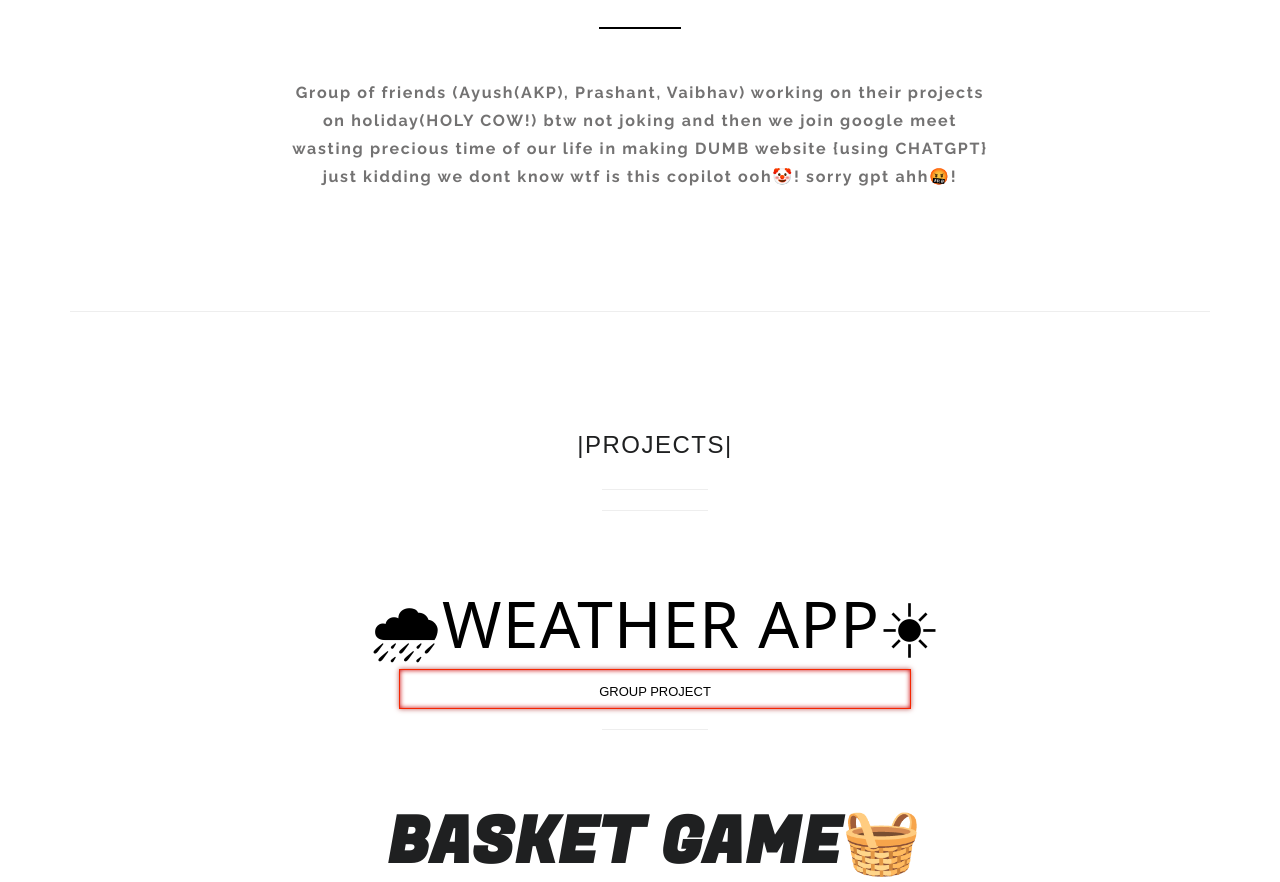
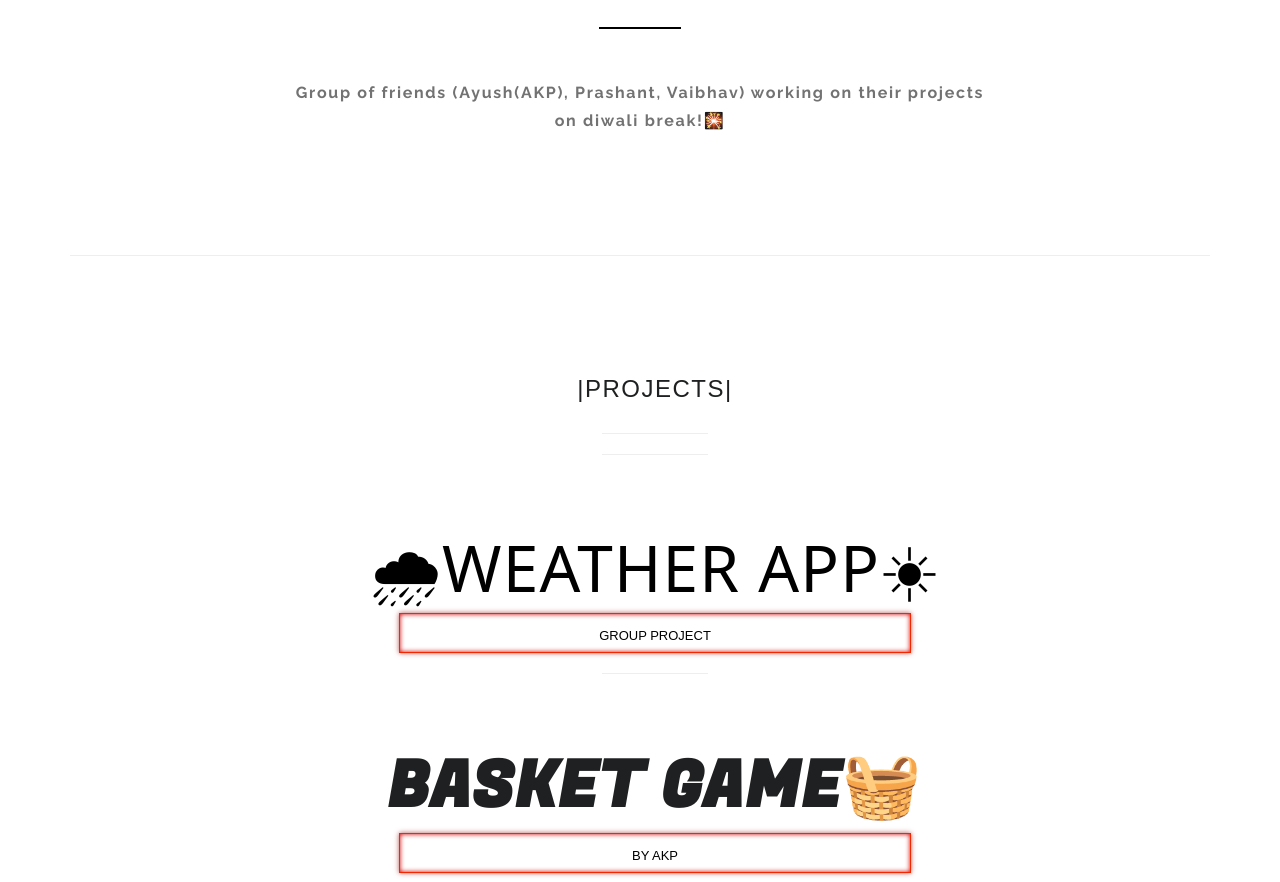
Before and after one commit to White-hat-Sr/ATV-Projects, a plain HTML site: page index.html in a window 1280 px wide. Shown: the part 1185-2067 px from the top of the page. Drawn offline with nearby package versions, Linux system fonts and the light colour scheme; some packages are replaced by stand-ins of ours; a web font is replaced by a local one.

Commit message:
Update index.html

```diff
--- a/index.html
+++ b/index.html
@@ -92,11 +92,12 @@
                         <h1>Great Projects Requires
                         </h1>
                         <div class="div-line"></div>
-                        <p class="hero">From BMR APP to tic tac toe and many interesting games too</p>
+                        <p class="hero">From BMR APP to tic tac toe and many interesting projects</p>
                       </li>
                       <li class="caption">
                         <h1>Great Intelligence(Artificial)!</h1>
                         <div class="div-line"></div>
+
                         <p class="hero">GPT hahah we dont even what that shit is we just use😭</p>
                       </li>
 
@@ -139,10 +140,7 @@
                 <hr>
                 <p class="about-text" ><strong>
                 Group of friends (Ayush(AKP), Prashant, Vaibhav) working on their projects
-                   on holiday(HOLY COW!) btw not joking and
-                  then we join google meet wasting precious
-                  time of our life in making DUMB website {using CHATGPT} just kidding we dont know
-                   wtf is this copilot ooh🤡! sorry gpt ahh🤬!
+                   on diwali break!🎇
                 </strong>
                 </p>
 
```
